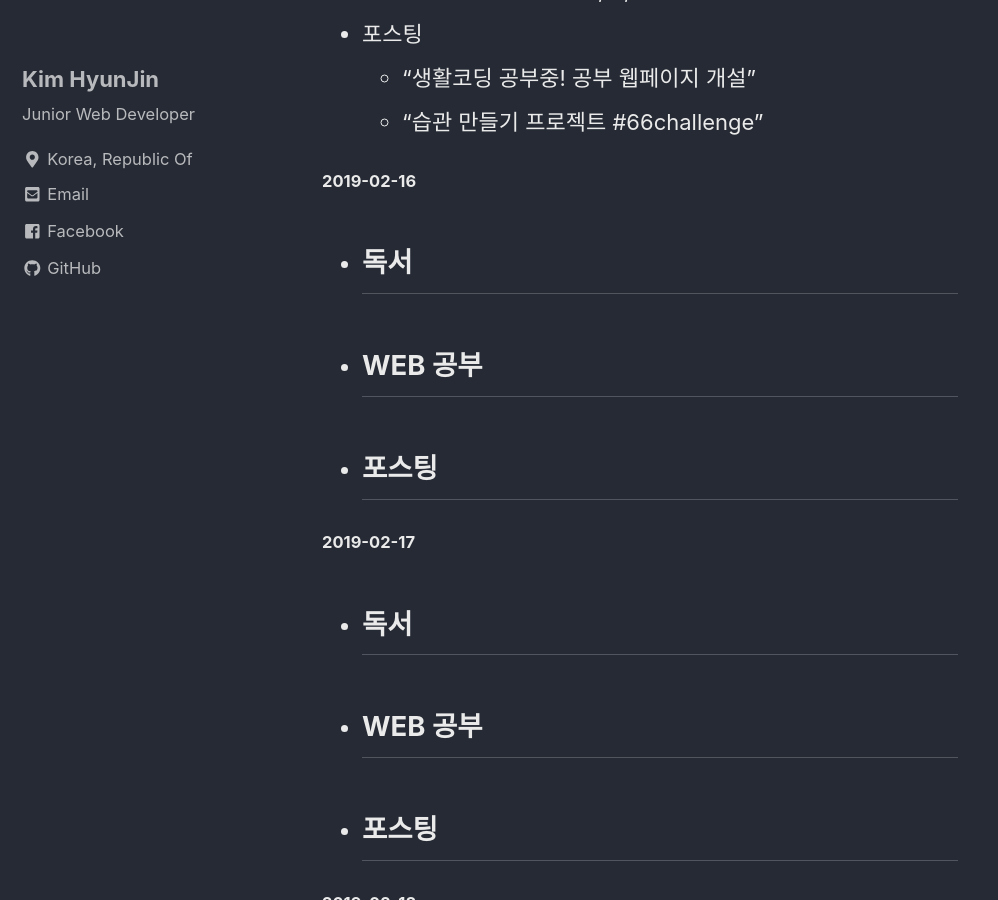
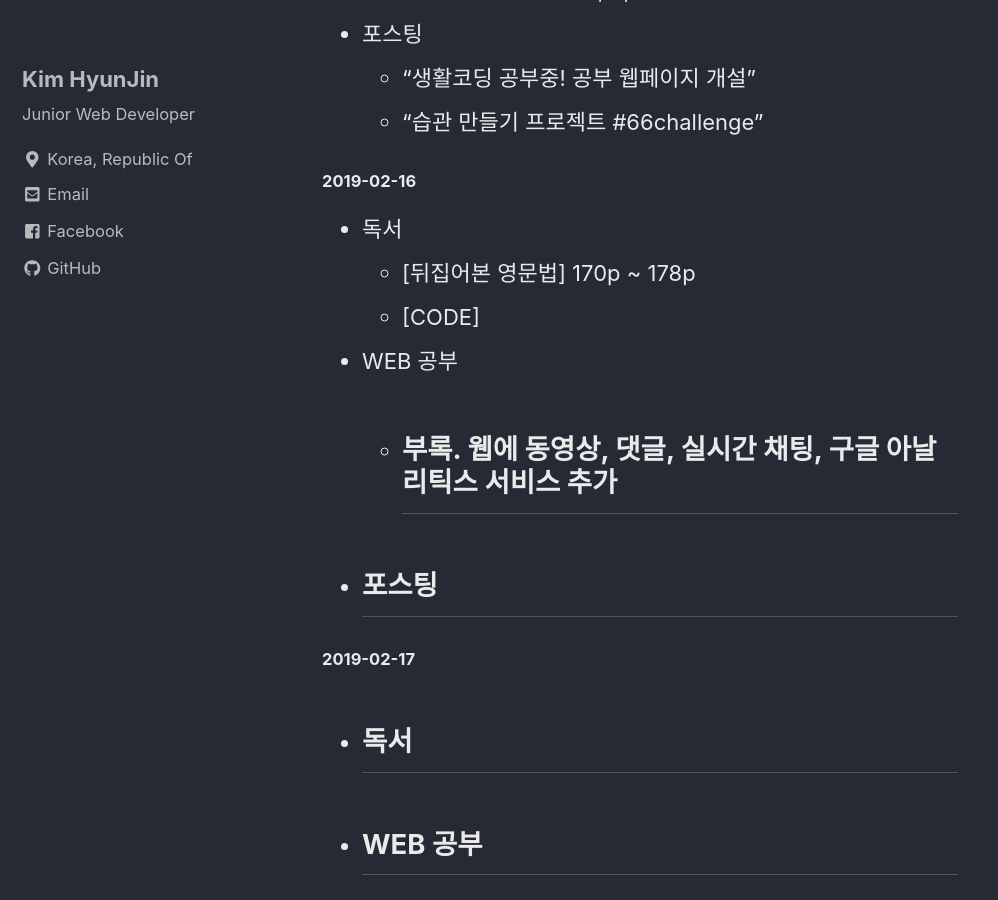
Before and after one commit to DeveloperKHJ/DeveloperKHJ.github.io, a Jekyll site: the page built from _posts/2019-02-15-66challenge.md, in a window 1280 px wide and 900 px high, scrolled down 2278 px. Shown: the whole window, without its empty margins (0-998 px from the left). Built offline with Jekyll 4.4.1, drawn with Linux system fonts in a browser that asks for light colours; cached includes are drawn as plain includes; nearby versions of some CDN libraries.

Commit message:
post update

```diff
--- a/_posts/2019-02-15-66challenge.md
+++ b/_posts/2019-02-15-66challenge.md
@@ -59,9 +59,11 @@ categories: Programming Learning Web
 
 #### 2019-02-16
   - 독서
-    -
+    - [뒤집어본 영문법] 170p ~ 178p
+    - [CODE]
 
   - WEB 공부
+    - 부록. 웹에 동영상, 댓글, 실시간 채팅, 구글 아날리틱스 서비스 추가
     -
 
 
```
